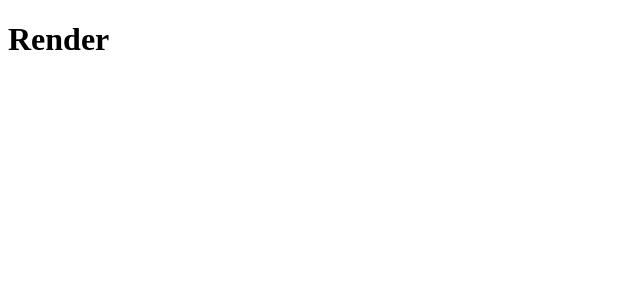
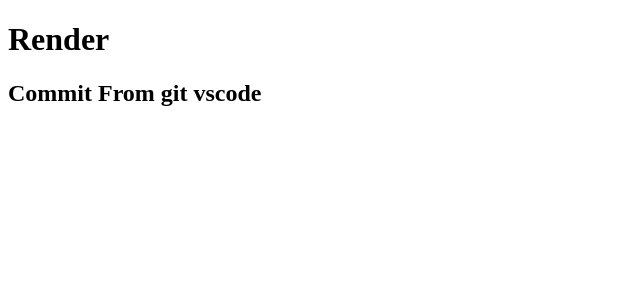
Before and after one commit to Auro-jyoti/revision-react, a React (Vite) app: page / in a window 1280 px wide. Shown: the top 300 px of the page, without its empty margins (0-640 px from the left). Built offline with nearby package versions, Linux system fonts and the light colour scheme.

Commit message:
commit from git vscode

```diff
--- a/src/Components/HeaderComponent.js
+++ b/src/Components/HeaderComponent.js
@@ -2,6 +2,8 @@
     return (
         <>
             <h1>Render</h1>
+            <h2>Commit From git vscode</h2>
+
         </>
     );
 };
```
